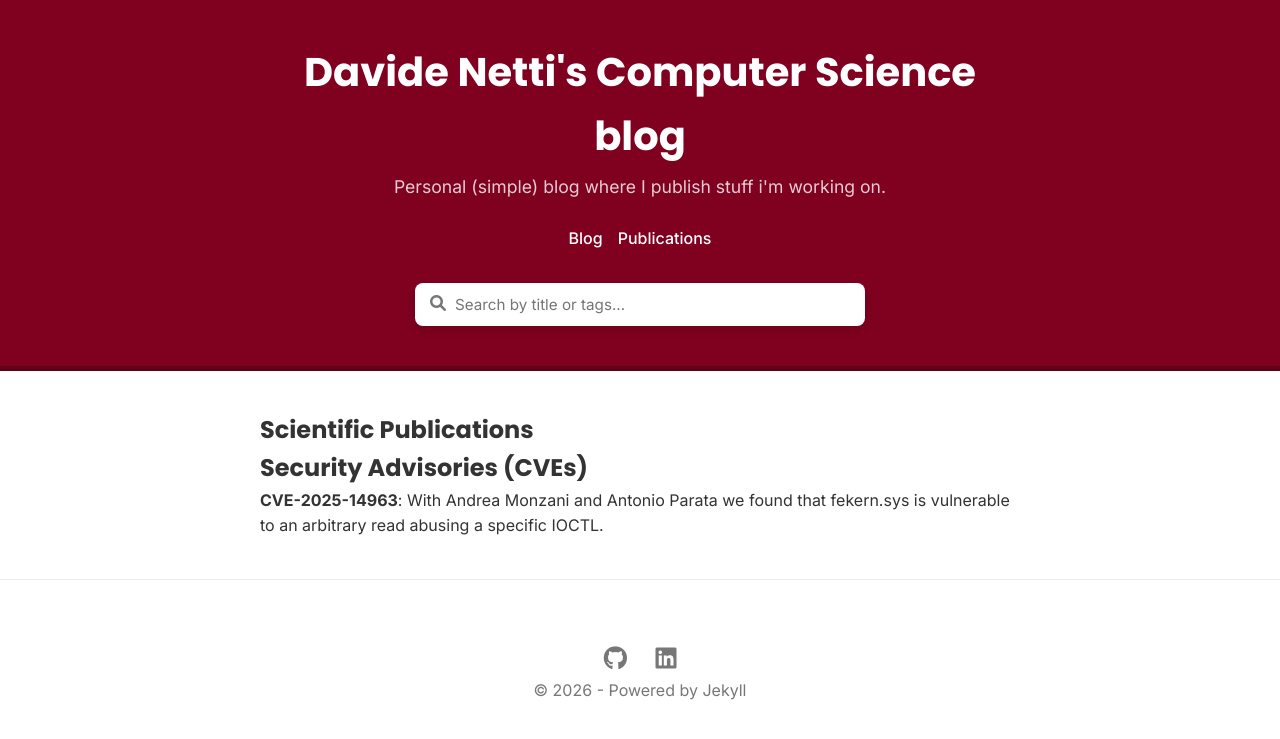
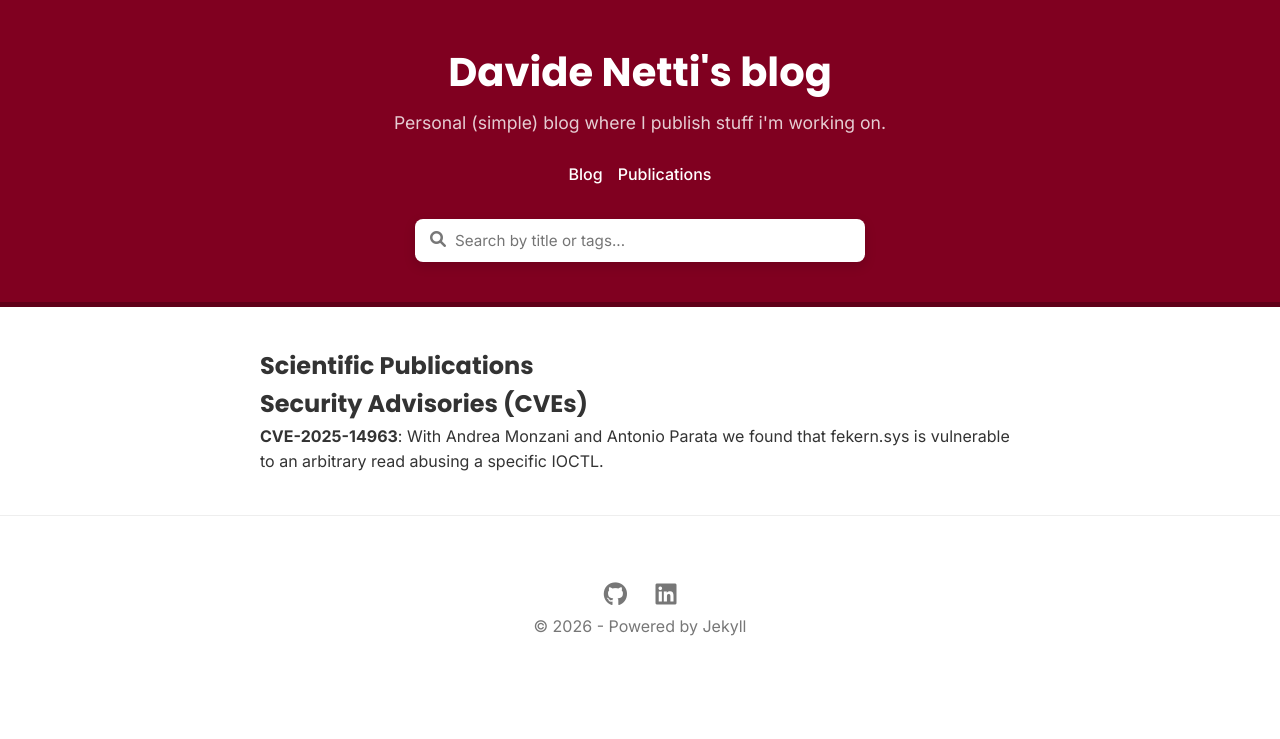
Before and after one commit to davidenetti/davidenetti.github.io, a Jekyll site: the page built from publications.md, in a window 1280 px wide. Shown: the top 739 px of the page. Built offline with Jekyll 4.4.1, drawn with Linux system fonts in a browser that asks for light colours.

Commit message:
Update _config.yml

```diff
--- a/_config.yml
+++ b/_config.yml
@@ -1,4 +1,4 @@
-title: "Davide Netti's Computer Science blog"
+title: "Davide Netti's blog"
 description: "Personal (simple) blog where I publish stuff i'm working on."
 baseurl: ""
 url: "https://davidenetti.github.io"
```
